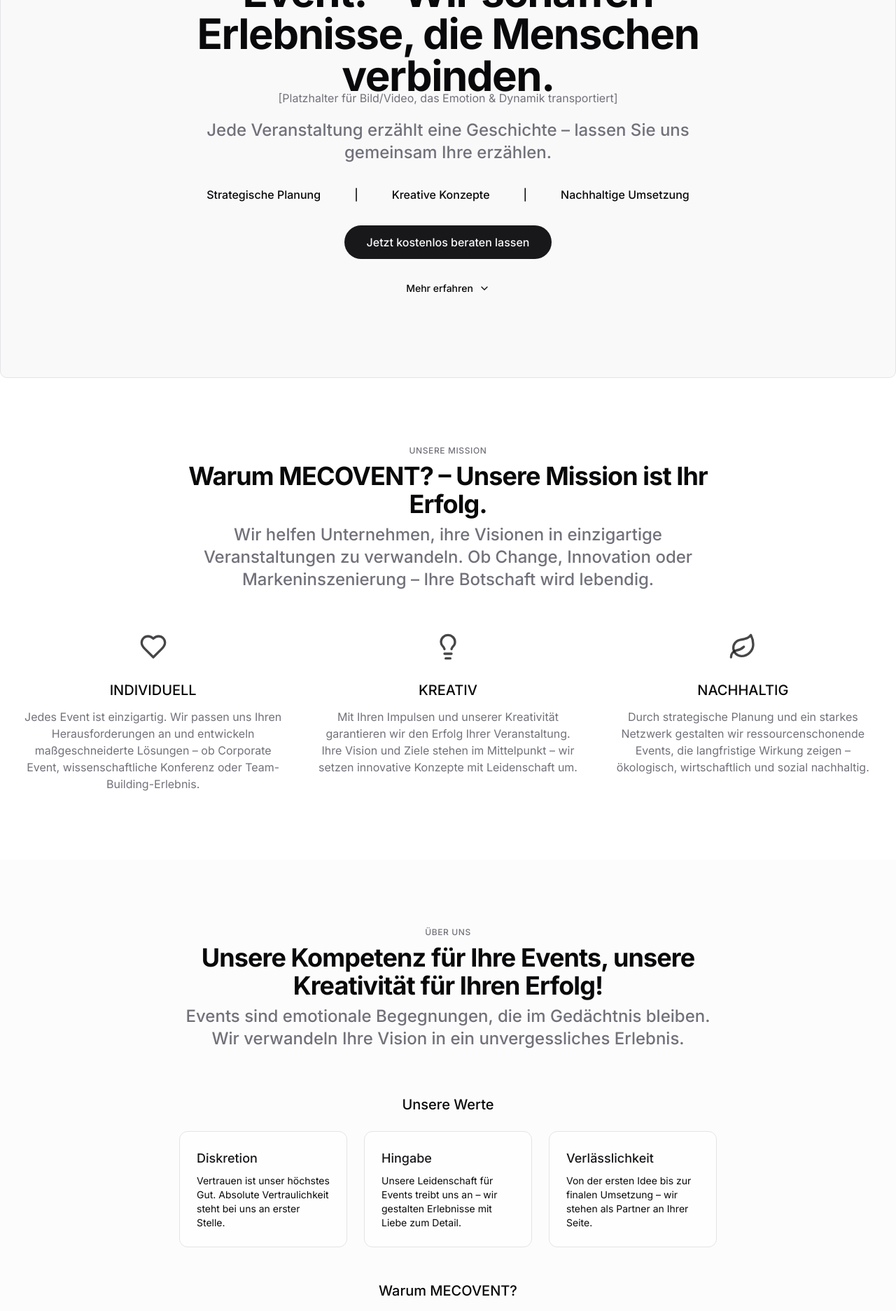
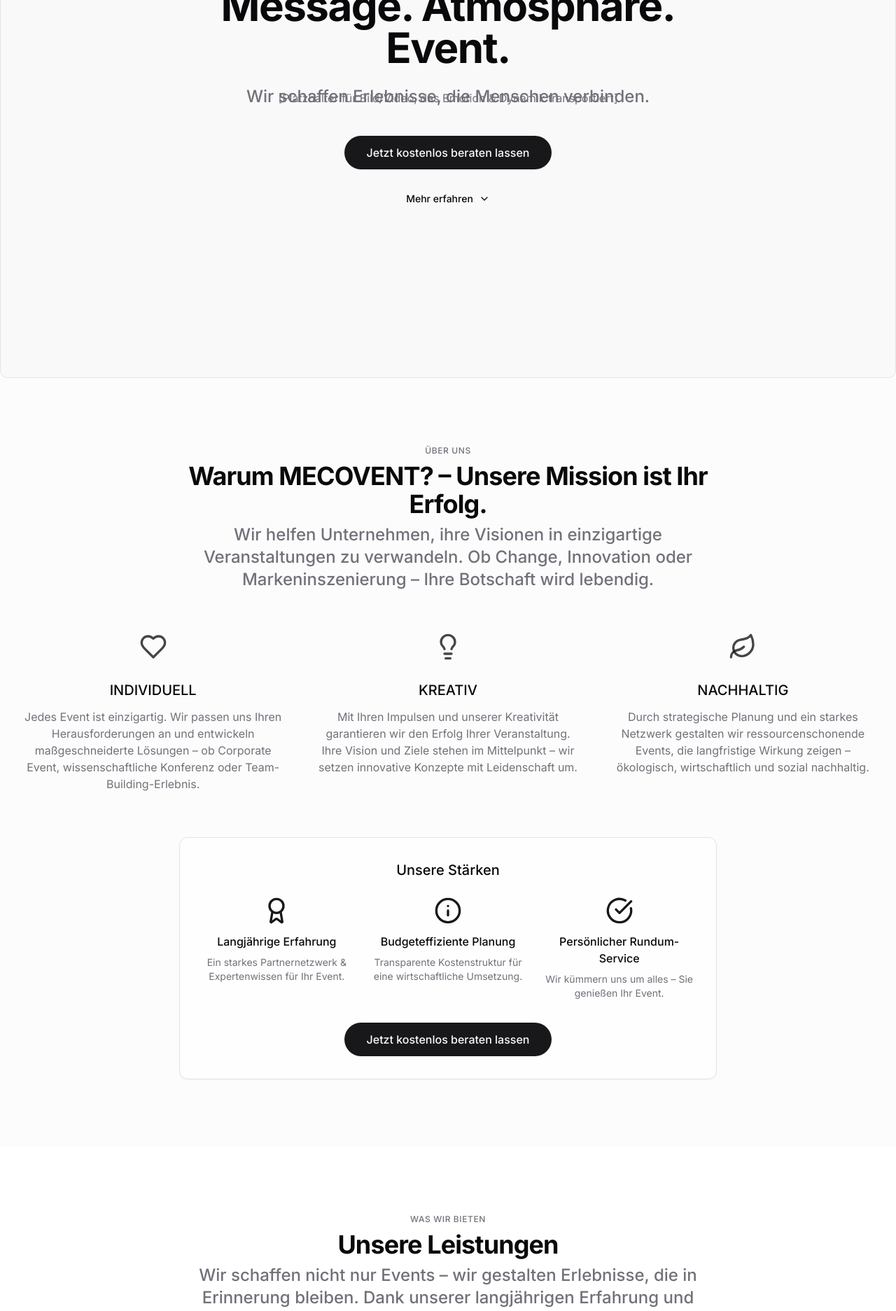
Before and after one commit to ooliv-agentur/mecovent, a React (Vite) app: page / in a window 1280 px wide. Shown: the part 260-2133 px from the top of the page at 70% size. Built offline with nearby package versions, Linux system fonts and the light colour scheme.

Commit message:
Refactor website content and structure
- Streamline content across sections to reduce redundancy.
- Improve user flow and visual distinction between sections.
- Enhance UX of interactive elements and fix layout issues.

```diff
--- a/src/components/AboutSection.tsx
+++ b/src/components/AboutSection.tsx
@@ -1,6 +1,7 @@
 
 import React from 'react';
-import { Heart, Award, Leaf, CheckCircle, Info } from 'lucide-react';
+import { Heart, Award, Leaf, CheckCircle, Info, Lightbulb } from 'lucide-react';
+import { Button } from '@/components/ui/button';
 
 const AboutSection = () => {
   return (
@@ -8,30 +9,47 @@ const AboutSection = () => {
       <div className="container-section">
         <div className="text-center max-w-3xl mx-auto mb-12 animate-fade-in">
           <div className="section-tag">Über Uns</div>
-          <h2 className="header-section">Unsere Kompetenz für Ihre Events, unsere Kreativität für Ihren Erfolg!</h2>
+          <h2 className="header-section">Warum MECOVENT? – Unsere Mission ist Ihr Erfolg.</h2>
           <p className="subheader-section">
-            Events sind emotionale Begegnungen, die im Gedächtnis bleiben. Wir verwandeln Ihre Vision in ein unvergessliches Erlebnis.
+            Wir helfen Unternehmen, ihre Visionen in einzigartige Veranstaltungen zu verwandeln. Ob Change, Innovation oder Markeninszenierung – Ihre Botschaft wird lebendig.
           </p>
         </div>
 
-        <div className="mt-16 max-w-3xl mx-auto">
-          <h3 className="text-center text-xl font-medium mb-6">Unsere Werte</h3>
-          <div className="grid grid-cols-1 md:grid-cols-3 gap-6 mb-12">
-            <div className="bg-background/80 p-6 rounded-lg border">
-              <h4 className="font-medium text-lg mb-2 text-primary">Diskretion</h4>
-              <p className="text-sm">Vertrauen ist unser höchstes Gut. Absolute Vertraulichkeit steht bei uns an erster Stelle.</p>
+        {/* Core values section - merged from WhyMecovent */}
+        <div className="grid grid-cols-1 md:grid-cols-3 gap-12 animate-fade-in-up mb-16">
+          <div className="flex flex-col items-center text-center">
+            <div className="w-16 h-16 flex items-center justify-center mb-4">
+              <Heart className="w-10 h-10 text-primary/80" />
             </div>
-            <div className="bg-background/80 p-6 rounded-lg border min-h-[160px]">
-              <h4 className="font-medium text-lg mb-2 text-primary">Hingabe</h4>
-              <p className="text-sm">Unsere Leidenschaft für Events treibt uns an – wir gestalten Erlebnisse mit Liebe zum Detail.</p>
-            </div>
-            <div className="bg-background/80 p-6 rounded-lg border">
-              <h4 className="font-medium text-lg mb-2 text-primary">Verlässlichkeit</h4>
-              <p className="text-sm">Von der ersten Idee bis zur finalen Umsetzung – wir stehen als Partner an Ihrer Seite.</p>
-            </div>
+            <h3 className="font-medium text-xl mb-3">INDIVIDUELL</h3>
+            <p className="text-muted-foreground">
+              Jedes Event ist einzigartig. Wir passen uns Ihren Herausforderungen an und entwickeln maßgeschneiderte Lösungen – ob Corporate Event, wissenschaftliche Konferenz oder Team-Building-Erlebnis.
+            </p>
           </div>
 
-          <h3 className="text-center text-xl font-medium mb-6">Warum MECOVENT?</h3>
+          <div className="flex flex-col items-center text-center">
+            <div className="w-16 h-16 flex items-center justify-center mb-4">
+              <Lightbulb className="w-10 h-10 text-primary/80" />
+            </div>
+            <h3 className="font-medium text-xl mb-3">KREATIV</h3>
+            <p className="text-muted-foreground">
+              Mit Ihren Impulsen und unserer Kreativität garantieren wir den Erfolg Ihrer Veranstaltung. Ihre Vision und Ziele stehen im Mittelpunkt – wir setzen innovative Konzepte mit Leidenschaft um.
+            </p>
+          </div>
+
+          <div className="flex flex-col items-center text-center">
+            <div className="w-16 h-16 flex items-center justify-center mb-4">
+              <Leaf className="w-10 h-10 text-primary/80" />
+            </div>
+            <h3 className="font-medium text-xl mb-3">NACHHALTIG</h3>
+            <p className="text-muted-foreground">
+              Durch strategische Planung und ein starkes Netzwerk gestalten wir ressourcenschonende Events, die langfristige Wirkung zeigen – ökologisch, wirtschaftlich und sozial nachhaltig.
+            </p>
+          </div>
+        </div>
+
+        <div className="mt-16 max-w-3xl mx-auto bg-background/80 p-8 rounded-xl border shadow-sm">
+          <h3 className="text-center text-xl font-medium mb-6">Unsere Stärken</h3>
           <div className="grid grid-cols-1 md:grid-cols-3 gap-8 mb-8">
             <div className="flex flex-col items-center text-center">
               <Award className="h-10 w-10 text-primary mb-3" />
@@ -49,6 +67,12 @@ const AboutSection = () => {
               <p className="text-sm text-muted-foreground">Wir kümmern uns um alles – Sie genießen Ihr Event.</p>
             </div>
           </div>
+
+          <div className="text-center mt-8">
+            <Button size="lg" className="rounded-full px-8 py-6 text-base">
+              Jetzt kostenlos beraten lassen
+            </Button>
+          </div>
         </div>
       </div>
     </section>
--- a/src/components/Footer.tsx
+++ b/src/components/Footer.tsx
@@ -1,6 +1,6 @@
 
 import React from 'react';
-import { CheckCircle, Phone, Mail } from 'lucide-react';
+import { Phone, Mail } from 'lucide-react';
 
 const Footer = () => {
   return (
@@ -49,24 +49,6 @@ const Footer = () => {
           </div>
         </div>
 
-        <div className="mt-12 pt-8 border-t">
-          <h3 className="text-center text-lg font-semibold mb-6">Warum MECOVENT?</h3>
-          <div className="grid grid-cols-1 md:grid-cols-3 gap-6 max-w-4xl mx-auto">
-            <div className="flex items-start gap-3">
-              <CheckCircle className="h-5 w-5 text-primary mt-0.5 flex-shrink-0" />
-              <span><strong>INDIVIDUELL</strong> – Jedes Event wird speziell für Ihre Bedürfnisse konzipiert</span>
-            </div>
-            <div className="flex items-start gap-3">
-              <CheckCircle className="h-5 w-5 text-primary mt-0.5 flex-shrink-0" />
-              <span><strong>KREATIV</strong> – Wir setzen auf innovative und einzigartige Eventkonzepte</span>
-            </div>
-            <div className="flex items-start gap-3">
-              <CheckCircle className="h-5 w-5 text-primary mt-0.5 flex-shrink-0" />
-              <span><strong>NACHHALTIG</strong> – Verantwortungsvoller Umgang mit Ressourcen für nachhaltige Erlebnisse</span>
-            </div>
-          </div>
-        </div>
-
         <div className="mt-10 pt-6 border-t text-center text-sm text-muted-foreground">
           <div className="flex flex-wrap justify-center gap-6 mb-4">
             <a href="#" className="hover:text-primary transition-colors">Impressum</a>
--- a/src/components/HeroSection.tsx
+++ b/src/components/HeroSection.tsx
@@ -1,7 +1,6 @@
 
 import React from 'react';
 import { Button } from '@/components/ui/button';
-import { cn } from '@/lib/utils';
 import { ChevronDown } from 'lucide-react';
 
 const HeroSection = () => {
@@ -23,24 +22,15 @@ const HeroSection = () => {
         </div>
       </div>
 
-      <div className="container-section relative z-10 text-center max-w-4xl animate-fade-in space-y-8">
-        <div className="section-tag">Wireframe v1</div>
+      <div className="container-section relative z-10 text-center max-w-4xl animate-fade-in">
         <h1 className="header-section text-4xl sm:text-5xl md:text-6xl">
-          Message. Atmosphäre. Event. – Wir schaffen Erlebnisse, die Menschen verbinden.
+          Message. Atmosphäre. Event.
         </h1>
-        <p className="subheader-section max-w-3xl mx-auto">
-          Jede Veranstaltung erzählt eine Geschichte – lassen Sie uns gemeinsam Ihre erzählen.
+        <p className="subheader-section max-w-3xl mx-auto mt-6">
+          Wir schaffen Erlebnisse, die Menschen verbinden.
         </p>
 
-        <div className="flex flex-wrap justify-center gap-6 md:gap-12 text-center my-8">
-          <div className="font-medium">Strategische Planung</div>
-          <div className="font-medium">|</div>
-          <div className="font-medium">Kreative Konzepte</div>
-          <div className="font-medium">|</div>
-          <div className="font-medium">Nachhaltige Umsetzung</div>
-        </div>
-
-        <div className="flex flex-col items-center gap-6">
+        <div className="flex flex-col items-center gap-6 mt-10">
           <Button size="lg" className="rounded-full px-8 py-6 text-base">
             Jetzt kostenlos beraten lassen
           </Button>
@@ -48,7 +38,7 @@ const HeroSection = () => {
             variant="ghost"
             size="sm"
             className="flex items-center gap-2"
-            onClick={() => scrollToSection('why-mecovent')}
+            onClick={() => scrollToSection('about')}
           >
             Mehr erfahren <ChevronDown className="h-4 w-4" />
           </Button>
--- a/src/components/ServicesSection.tsx
+++ b/src/components/ServicesSection.tsx
@@ -75,13 +75,9 @@ const ServicesSection = () => {
       <div className="container-section">
         <div className="text-center max-w-3xl mx-auto mb-12 animate-fade-in">
           <div className="section-tag">Was wir bieten</div>
-          <h2 className="header-section">Unsere Leistungen – Mehr als nur Eventplanung</h2>
+          <h2 className="header-section">Unsere Leistungen</h2>
           <p className="subheader-section">
             Wir schaffen nicht nur Events – wir gestalten Erlebnisse, die in Erinnerung bleiben. Dank unserer langjährigen Erfahrung und einem starken Netzwerk sind wir Ihr zuverlässiger Partner für Veranstaltungen mit Wirkung.
-          </p>
-
-          <p className="font-medium text-primary mt-4 mb-6">
-            Von der ersten Idee bis zum finalen Eventerlebnis – wir übernehmen Planung, Umsetzung & Teilnehmerbetreuung mit höchster Präzision.
           </p>
         </div>
 
@@ -99,7 +95,7 @@ const ServicesSection = () => {
         <div className="mt-12 text-center">
           <p className="flex items-center justify-center gap-2 text-primary max-w-2xl mx-auto border-t pt-8 border-muted/30">
             <LightbulbIcon className="h-5 w-5 flex-shrink-0" />
-            <span className="font-medium">Jede Veranstaltung ist eine neue Herausforderung – wir übernehmen die Verantwortung, damit Ihr Event reibungslos abläuft.</span>
+            <span className="font-medium">Von der ersten Idee bis zum finalen Eventerlebnis – wir übernehmen Planung, Umsetzung & Teilnehmerbetreuung mit höchster Präzision.</span>
           </p>
         </div>
       </div>
--- a/src/pages/Index.tsx
+++ b/src/pages/Index.tsx
@@ -2,7 +2,6 @@
 import React, { useEffect } from 'react';
 import Navigation from '@/components/Navigation';
 import HeroSection from '@/components/HeroSection';
-import WhyMecovent from '@/components/WhyMecovent';
 import AboutSection from '@/components/AboutSection';
 import ServicesSection from '@/components/ServicesSection';
 import ProjectsSection from '@/components/ProjectsSection';
@@ -46,7 +45,6 @@ const Index = () => {
       <Navigation />
       <main>
         <HeroSection />
-        <WhyMecovent />
         <AboutSection />
         <ServicesSection />
         <ProjectsSection />
```
Also changed, not shown: src/components/TestimonialsSection.tsx (+6 -6 lines), src/components/projects/EventTypesCarousel.tsx (+7 -9 lines).
